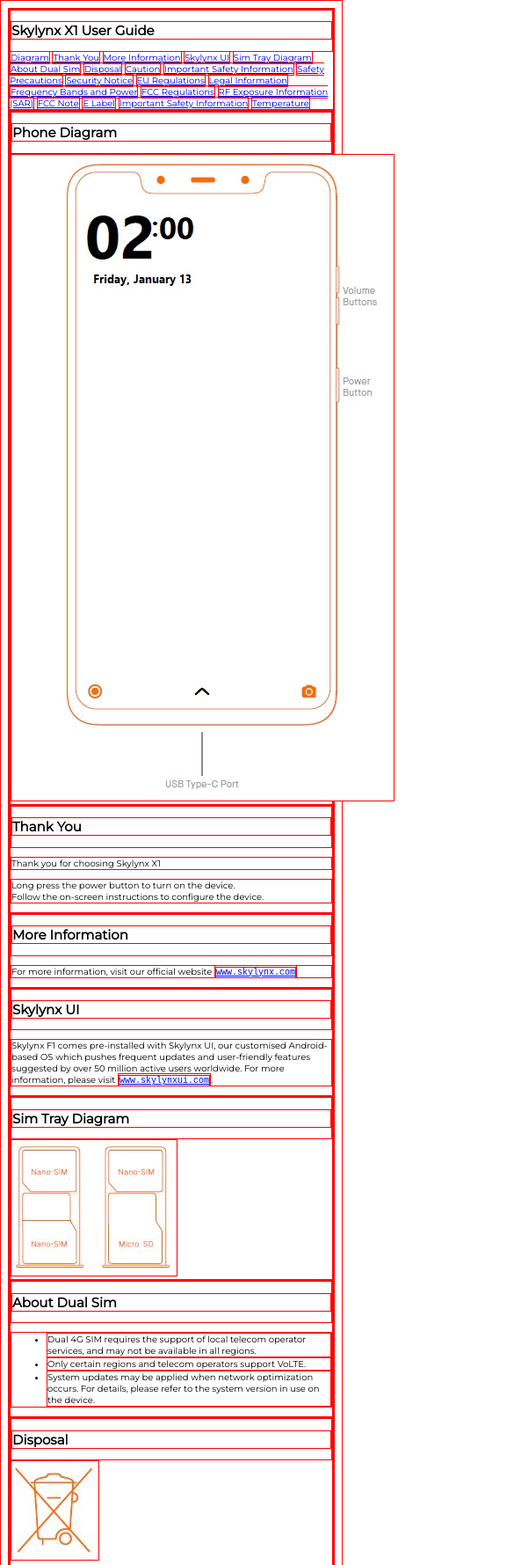
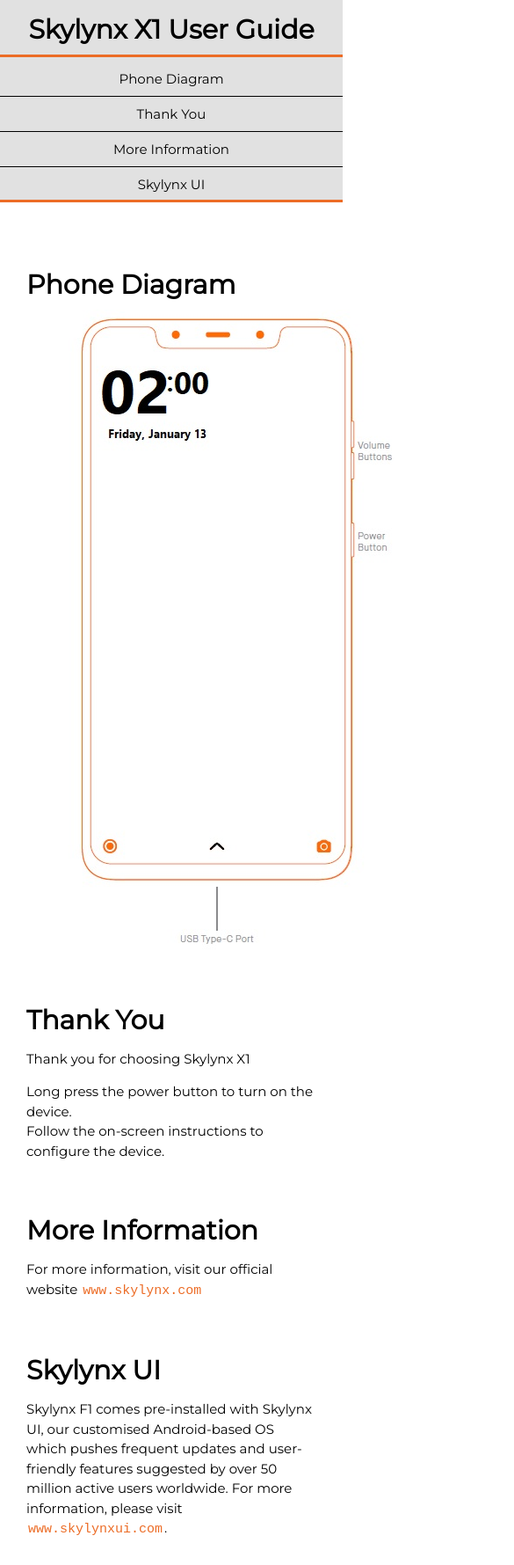
Before and after one commit to Sushrut-Thakur/Skylynx-Phone-Manual, a plain HTML site: page index.html in a window 390 px wide. Shown: the top 1779 px of the page at 88% size, 585 px wide, since content can reach past the window. Drawn offline with Linux system fonts and the light colour scheme.

Commit message:
Added all the required CSS. Added tables to HTML. Corrected IDs.

```diff
--- a/css/styles.css
+++ b/css/styles.css
@@ -2,12 +2,13 @@
 /* font-family: 'Montserrat', sans-serif; */
 
 :root {
-	--color-navbar: rgba(130, 240, 80, 0.5);
+	--color-navbar: rgb(236, 108, 38);
+	--color-nav-bg: rgb(225, 225, 225);
 }
 
 * {
 	box-sizing: border-box;
-	border: 1px solid red;
+	/* border: 1px solid red; */
 }
 
 html {
@@ -16,4 +17,138 @@ html {
 
 body {
 	font-family: 'Montserrat', sans-serif;
+	margin: 2rem 5rem 2rem 33rem;
 }
+
+a {
+	text-decoration: none;
+}
+
+code {
+	/* I've used the code tag only to complete a test case of FCC. And also to make the link look better in monospace */
+}
+
+#navbar {
+	position: fixed;
+	top: 0;
+	left: 0;
+	width: 30rem;
+	height: 100%;
+	border-right: 3px solid var(--color-navbar);
+	background-color: var(--color-nav-bg);
+	overflow-y: auto;
+}
+
+.main-header {
+	font-size: 3rem;
+	text-align: center;
+	padding: 1rem;
+	margin: 0.5rem auto;
+	border-bottom: 3px solid var(--color-navbar);
+}
+
+.nav-link {
+	font-size: 1.5rem;
+	/* height: 3rem; */
+	display: block;
+	margin: 0 auto;
+	padding: 1rem 2rem;
+	border-bottom: 1px solid black;
+	text-align: left;
+	color: black;
+}
+
+#main-doc {
+	padding: 2rem;
+}
+
+.main-section {
+	padding: 1rem;
+}
+
+.section-header {
+	font-size: 3rem;
+	text-align: left;
+	margin-bottom: 1rem;
+}
+
+.section-paragraph, .section-list {
+	font-size: 1.5rem;
+	line-height: 1.5;
+}
+
+section a{
+	color: var(--color-navbar);
+	padding: 0 0.2rem;
+}
+
+.img-section {
+	position: relative;
+}
+
+.diagram {
+	display: inline-block;
+}
+
+.phone, .sim {
+	display: block;
+	margin: 1rem auto;
+}
+
+.dustbin {
+	display: inline-block;
+	float: left;
+	height: 7rem;
+}
+
+.earwarning {
+	/* float: left; */
+	height: 8rem;
+}
+
+table {
+	max-width: 90%;
+}
+
+td {
+	padding: 1rem 0;
+}
+
+h3 {
+	font-size: 2.75rem;
+}
+
+.ce {
+	padding-left: 10rem;
+	height: 15rem;
+}
+
+.countries {
+	max-width: 100%;
+}
+
+@media (max-width: 830px) {
+	#navbar {
+		position: absolute;
+		top: 0;
+		left: 0;
+		height: 23rem;
+		width: 100%;
+		overflow-y: scroll;
+		z-index: 1;
+		border-right: none;
+		border-bottom: 3px solid var(--color-navbar);
+	}
+
+	.nav-link {
+		text-align: center;
+	}
+
+	body {
+		margin: 25rem auto 2rem;
+	}
+
+	.ce {
+		padding: 0;
+	}
+}
--- a/index.html
+++ b/index.html
@@ -11,43 +11,43 @@
 			<header>
 				<h1 class="main-header">Skylynx X1 User Guide</h1>
 			</header>
-			<a class="nav-link" href="#phone-diagram">Diagram</a>
+			<a class="nav-link" href="#phone_diagram">Phone Diagram</a>
 
-			<a class="nav-link" href="#thank-you">Thank You</a>
-			<a class="nav-link" href="#more-information">More Information</a>
-			<a class="nav-link" href="#skylynx-ui">Skylynx UI</a>
-			<a class="nav-link" href="#sim-tray-diagram">Sim Tray Diagram</a>
-			<a class="nav-link" href="#about-dual-sim">About Dual Sim</a>
+			<a class="nav-link" href="#thank_you">Thank You</a>
+			<a class="nav-link" href="#more_information">More Information</a>
+			<a class="nav-link" href="#skylynx_ui">Skylynx UI</a>
+			<a class="nav-link" href="#sim_tray_diagram">Sim Tray Diagram</a>
+			<a class="nav-link" href="#about_dual_sim">About Dual Sim</a>
 
 			<a class="nav-link" href="#disposal">Disposal</a>
 			<a class="nav-link" href="#caution">Caution</a>
-			<a class="nav-link" href="#important-safety-information">Important Safety Information</a>
+			<a class="nav-link" href="#important_safety_information">Important Safety Information</a>
 
-			<a class="nav-link" href="#safety-precautions">Safety Precautions</a>
-			<a class="nav-link" href="#security-notice">Security Notice</a>
-			<a class="nav-link" href="#eu-regulations">EU Regulations</a>
+			<a class="nav-link" href="#safety_precautions">Safety Precautions</a>
+			<a class="nav-link" href="#security_notice">Security Notice</a>
+			<a class="nav-link" href="#eu_regulations">EU Regulations</a>
 
-			<a class="nav-link" href="#legal-information">Legal Information</a>
-			<a class="nav-link" href="#frequency-bands-and-power">Frequency Bands and Power</a>
-			<a class="nav-link" href="#fcc-regulations">FCC Regulations</a>
+			<a class="nav-link" href="#legal_information">Legal Information</a>
+			<a class="nav-link" href="#frequency_bands_and_power">Frequency Bands and Power</a>
+			<a class="nav-link" href="#fcc_regulations">FCC Regulations</a>
 
-			<a class="nav-link" href="#rf-exposure-information-sar">RF Exposure Information (SAR)</a>
-			<a class="nav-link" href="#fcc-note">FCC Note</a>
-			<a class="nav-link" href="#e-label">E Label</a>
+			<a class="nav-link" href="#rf_exposure_information_(sar)">RF Exposure Information (SAR)</a>
+			<a class="nav-link" href="#fcc_note">FCC Note</a>
+			<a class="nav-link" href="#e_label">E Label</a>
 
-			<a class="nav-link" href="#important-safety-information">Important Safety Information</a>
+			<a class="nav-link" href="#important_safety_info">Important Safety Info</a>
 			<a class="nav-link" href="#temperature">Temperature</a>
 		</nav>
 
 		<main id="main-doc">
-			<section class="main-section img-section" id="phone-diagram">
+			<section class="main-section img-section" id="phone_diagram">
 				<header>
 					<h2 class="section-header">Phone Diagram</h2>
 				</header>
-				<img src="images/diagram.jpg" alt="Skylynx X1 front-view diagram" class="diagram">
+				<img src="images/diagram.jpg" alt="Skylynx X1 front-view diagram" class="diagram phone">
 			</section>
 
-			<section class="main-section" id="thank-you">
+			<section class="main-section" id="thank_you">
 				<header>
 					<h2 class="section-header">Thank You</h2>
 				</header>
@@ -58,28 +58,28 @@
 					</p>
 			</section>
 
-			<section class="main-section" id="more-information">
+			<section class="main-section" id="more_information">
 				<header>
 					<h2 class="section-header">More Information</h2>
 				</header>
 					<p class="section-paragraph">For more information, visit our official website <a href="#"><code>www.skylynx.com</code></a></p>
 			</section>
 
-			<section class="main-section" id="skylynx-ui">
+			<section class="main-section" id="skylynx_ui">
 				<header>
 					<h2 class="section-header">Skylynx UI</h2>
 				</header>
 					<p class="section-paragraph">Skylynx F1 comes pre-installed with Skylynx UI, our customised Android-based OS which pushes frequent updates and user-friendly features suggested by over 50 million active users worldwide. For more information, please visit <a href="#"><code>www.skylynxui.com</code></a>.</p>
 			</section>
 
-			<section class="main-section img-section" id="sim-tray-diagram">
+			<section class="main-section img-section" id="sim_tray_diagram">
 				<header>
 					<h2 class="section-header">Sim Tray Diagram</h2>
 				</header>
 				<img src="images/sim_diagram.jpg" alt="Skylynx X1 sim tray diagram" class="diagram sim">
 			</section>
 
-			<section class="main-section" id="about-dual-sim">
+			<section class="main-section" id="about_dual_sim">
 				<header>
 					<h2 class="section-header">About Dual Sim</h2>
 				</header>
@@ -119,10 +119,19 @@
 				<p class="section-paragraph">
 					RISK OF EXPLOSION IF BATTERY IS REPLACED BY AN INCORRECT TYPE. DISPOSE OF USED BATTERIES ACCORDING TO INSTRUCTIONS.
 				</p>
+				<table>
+					<tr>
+						<td>
 							<img src="images/ear.jpg" alt="Hearing loss warning" class="diagram earwarning">
+						</td>
+						<td>
 							<p class="section-paragraph">
 								To prevent possible hearing damage, do not listen at high volume levels for long periods.
 							</p>
+						</td>
+					</tr>
+				</table>
+
 				<p class="section-paragraph">
 					For more important safety information, pls. refer to User Manual in below link:<br>
 					<a href=""><code>
@@ -131,7 +140,7 @@
 				</p>
 			</section>
 
-			<section class="main-section" id="important-safety-information">
+			<section class="main-section" id="important_safety_information">
 				<header>
 					<h2 class="section-header">Important Safety Information</h2>
 				</header>
@@ -172,7 +181,7 @@
 				</p>
 			</section>
 
-			<section class="main-section" id="safety-precautions">
+			<section class="main-section" id="safety_precautions">
 				<header>
 					<h2 class="section-header">Safety Precautions</h2>
 				</header>
@@ -207,7 +216,7 @@
 				</ul>
 			</section>
 
-			<section class="main-section" id="security-notice">
+			<section class="main-section" id="security_notice">
 				<header>
 					<h2 class="section-header">Security Notice</h2>
 				</header>
@@ -216,15 +225,27 @@
 				</p>
 			</section>
 
-			<section class="main-section img-section" id="eu-regulations">
+			<section class="main-section img-section" id="eu_regulations">
 				<header>
 					<h2 class="section-header">EU Regulations</h2>
 				</header>
+				<table>
+					<tr>
+						<td>
 							<h3 class="sub-header">RED Declaration of Conformity</h3>
+						</td>
+						<td rowspan="2">
 							<img src="images/ce.jpg" alt="" class="diagram ce">
+						</td>
+					</tr>
+					<tr>
+						<td>
 							<p class="section-paragraph">
 								We, Skylynx Communications Co., Ltd.
 							</p>
+						</td>
+					</tr>
+				</table>
 				<p class="section-paragraph">
 					Hereby, Skylynx Communications Co., Ltd. declares that this GSM/GPRS/EDGE/UMTS/LTE Digital Mobile Phone with Bluetooth and WiFi X2105F10B is in compliance with the essential requirements and other relevant provisions of the RE Directive 2014/53/EU.The full text of the EU declaration of conformity could be consulted at <a href=""><code>www.skylynx.com/en/certification</code></a>
 				</p>
@@ -235,7 +256,7 @@
 				</p>
 			</section>
 
-			<section class="main-section img-section" id="legal-information">
+			<section class="main-section img-section" id="legal_information">
 				<header>
 					<h2 class="section-header">Legal Information</h2>
 				</header>
@@ -244,7 +265,7 @@
 					Observe national and local regulations where the device is used.<br>
 					This device is restricted to indoor use only when operating in 5150 to 5350Mhz frequency range in following countries:
 				</p>
-				<img src="images/countries_table.jpg" alt="List of restricted countries" class="diagram safety">
+				<img src="images/countries_table.jpg" alt="List of restricted countries" class="diagram countries">
 				<p class="section-paragraph">
 					Ensure the power adapter used meets the requirements of Clause 2.5 in IEC60950-1/EN60950-1 and has been tested and approved according to national or local standards.
 				</p>
@@ -254,7 +275,7 @@
 				</p>
 			</section>
 
-			<section class="main-section" id="frequency-bands-and-power">
+			<section class="main-section" id="frequency_bands_and_power">
 				<header>
 					<h2 class="section-header">Frequency Bands and Power</h2>
 				</header>
@@ -272,7 +293,7 @@
 				</p>
 			</section>
 
-			<section class="main-section" id="fcc-regulations">
+			<section class="main-section" id="fcc_regulations">
 				<header>
 					<h2 class="section-header">FCC Regulations</h2>
 				</header>
@@ -297,7 +318,7 @@
 				</ul>
 			</section>
 
-			<section class="main-section" id="rf-exposure-information-sar">
+			<section class="main-section" id="rf_exposure_information_(sar)">
 				<header>
 					<h2 class="section-header">RF Exposure Information (SAR)</h2>
 				</header>
@@ -307,7 +328,7 @@
 				</p>
 			</section>
 
-			<section class="main-section" id="fcc-note">
+			<section class="main-section" id="fcc_note">
 				<header>
 					<h2 class="section-header">FCC Note</h2>
 				</header>
@@ -316,7 +337,7 @@
 				</p>
 			</section>
 
-			<section class="main-section" id="e-label">
+			<section class="main-section" id="e_label">
 				<header>
 					<h2 class="section-header">E Label</h2>
 				</header>
@@ -326,9 +347,9 @@
 				</p>
 			</section>
 
-			<section class="main-section" id="important-safety-information">
+			<section class="main-section" id="important_safety_info">
 				<header>
-					<h2 class="section-header">Important Safety Information</h2>
+					<h2 class="section-header">Important Safety Info</h2>
 				</header>
 				<p class="section-paragraph">
 					SAR 10g limit: 2.0W/Kg, SAR Value: Head: 0.537 W/Kg, Body: 1.582 W/Kg (5mm distance).<br>
@@ -349,7 +370,5 @@
 			</section>
 
 		</main>
-
-		<script type="text/javascript" src="js/scripts.js"></script>
 	</body>
 </html>
```
Lines whose indentation alone changed are shown as unchanged.
